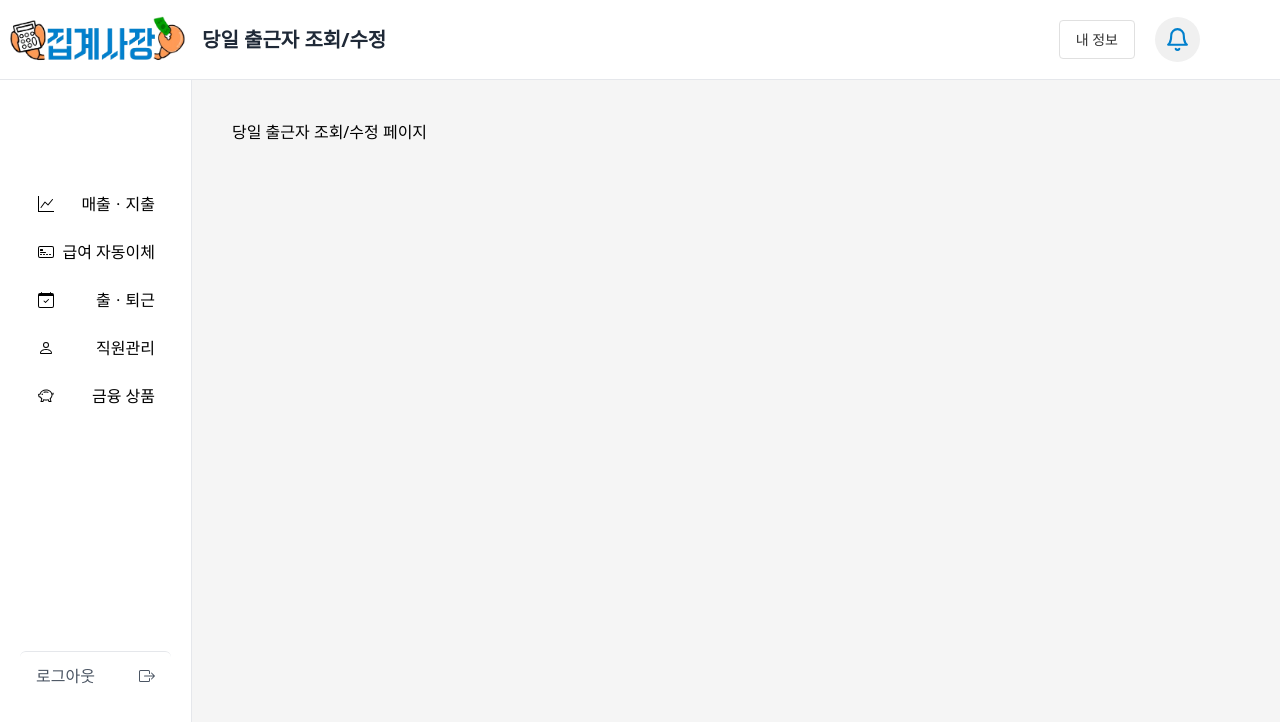
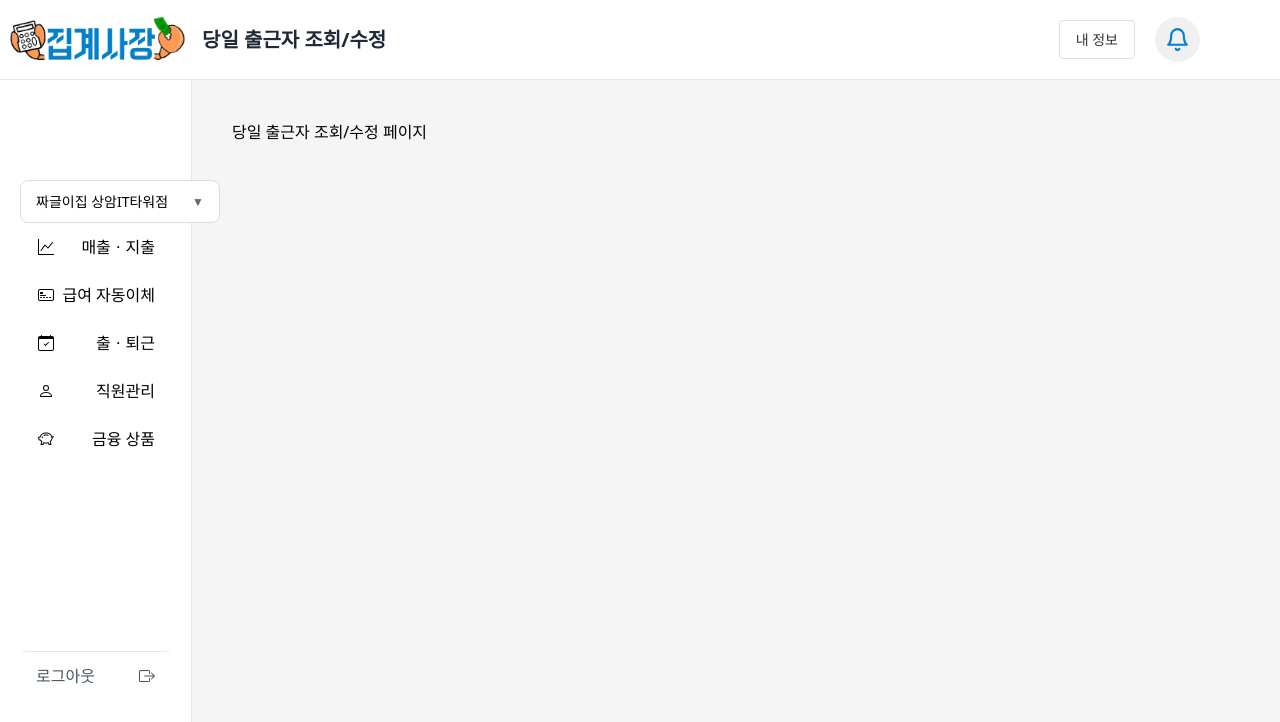
Before and after one commit to woorifisa-projects-3rd/MSA-FE, a Next.js app: page /attendance/daily-attendance in a window 1280 px wide. Shown: the top 722 px of the page. Built offline with nearby package versions, Linux system fonts and the light colour scheme.

Commit message:
feat:사장님 사업장 선택하는 드롭다운 컴포넌트 구현

```diff
--- /dev/null
+++ b/components/dropdown/business-dropdown.js
@@ -0,0 +1,50 @@
+'use client'
+
+import { useState } from 'react';
+import styles from './business-dropdown.module.css';
+
+const BusinessSelectDropdown = () => {
+    const [selectedBusiness, setSelectedBusiness] = useState('짜글이집 상암IT타워점');
+    const [isOpen, setIsOpen] = useState(false);
+
+    const allBusinesses = [
+        '짜글이집 상암IT타워점',
+        '짜글이집 개봉점',
+        '짜글이집 목동점',
+        '짜글이집 강남점'
+    ];
+
+    const filteredBusinesses = allBusinesses.filter(business => business !== selectedBusiness);
+
+    const handleSelect = (business) => {
+        setSelectedBusiness(business);
+        setIsOpen(false);
+    };
+
+    return (
+        <div className={styles.dropdown}>
+            <button
+                className={`${styles.dropbtn} ${isOpen ? styles.active : ''}`}
+                onClick={() => setIsOpen(!isOpen)}
+            >
+                <span>{selectedBusiness}</span>
+                <span className={styles.arrow}>▼</span>
+            </button>
+            {isOpen && (
+                <div className={styles.dropdownContent}>
+                    {filteredBusinesses.map((business) => (
+                        <div
+                            key={business}
+                            onClick={() => handleSelect(business)}
+                            className={styles.dropdownItem}
+                        >
+                            {business}
+                        </div>
+                    ))}
+                </div>
+            )}
+        </div>
+    );
+};
+
+export default BusinessSelectDropdown;
--- /dev/null
+++ b/components/dropdown/business-dropdown.module.css
@@ -0,0 +1,56 @@
+/* business-dropdown.module.css */
+.dropdown {
+    position: relative;
+    display: inline-block;
+    width: 200px;
+}
+
+.dropbtn {
+    width: 100%;
+    padding: 10px 15px;
+    background-color: white;
+    border: 1px solid #ddd;
+    text-align: left;
+    cursor: pointer;
+    font-size: 14px;
+    display: flex;
+    justify-content: space-between;
+    align-items: center;
+    border-radius: 8px;
+}
+
+.dropbtn.active {
+    border-radius: 8px 8px 0 0;
+}
+
+.arrow {
+    margin-left: 10px;
+    font-size: 12px;
+    color: #666;
+}
+
+.dropdownContent {
+    position: absolute;
+    top: 100%;
+    left: 0;
+    width: 100%;
+    background-color: white;
+    border: 1px solid #ddd;
+    border-top: none;
+    z-index: 1000;
+    box-shadow: 0 2px 5px rgba(0,0,0,0.1);
+    border-radius: 0 0 8px 8px;
+}
+
+.dropdownItem {
+    padding: 10px 15px;
+    cursor: pointer;
+}
+
+.dropdownItem:hover {
+    background-color: #f5f5f5;
+}
+
+.dropdownItem:last-child {
+    border-radius: 0 0 8px 8px;
+}
--- a/components/navigation/navigation.js
+++ b/components/navigation/navigation.js
@@ -7,6 +7,7 @@ import classes from "./navigation.module.css";
 import Link from "next/link";
 import { NAVIGATION_ITEMS } from "@/constants/navigation_item";
 import { BsBoxArrowRight } from "react-icons/bs";
+import BusinessSelectDropdown from "../dropdown/business-dropdown";
 
 
 export default function Navigation(){
@@ -15,6 +16,9 @@ export default function Navigation(){
 
     return (
         <nav className={classes.nav}>
+            <div>
+                <BusinessSelectDropdown/>
+            </div>
             <div>
                 <ul>
                     {NAVIGATION_ITEMS.map((item, index)=>(
```
